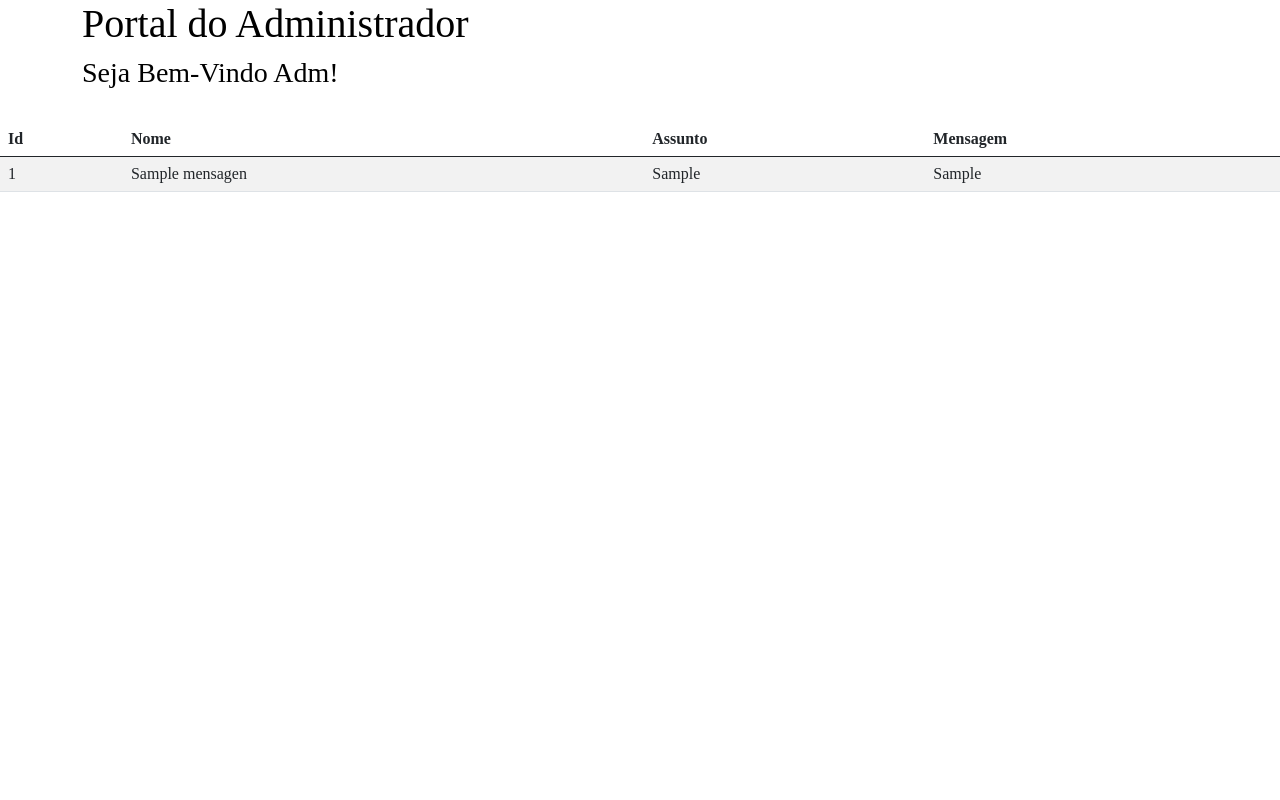
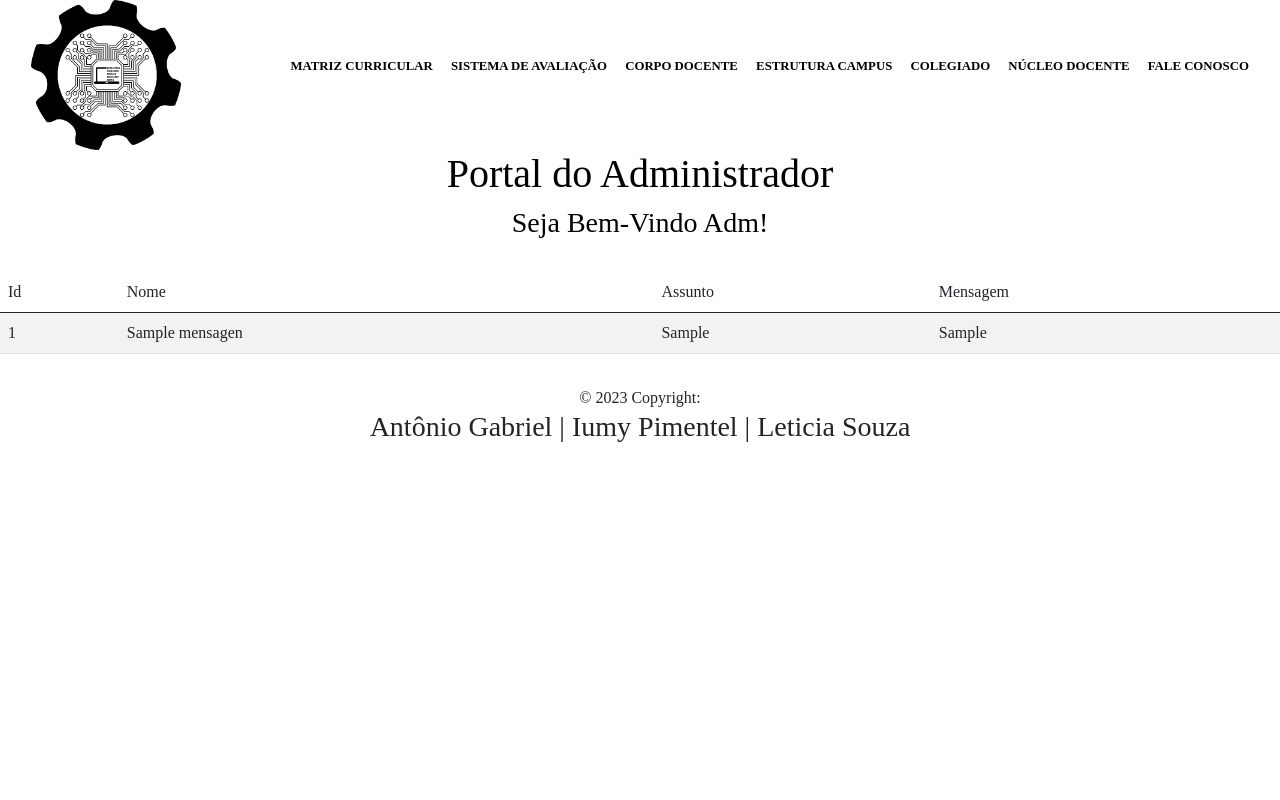
Before and after one commit to leh826/Site_UEPA, a PHP site: page /caixa_mensagens.php in a window 1280 px wide. Run offline with PHP 8.4, Linux system fonts and the light colour scheme; tables that the repository leaves empty or names only in its code hold one stand-in row (values such as "Sample post").

Commit message:
Update caixa_mensagens.php

```diff
--- a/PWAntonioGabriel_IumyPimentel_LeticiaSouza/caixa_mensagens.php
+++ b/PWAntonioGabriel_IumyPimentel_LeticiaSouza/caixa_mensagens.php
@@ -10,14 +10,40 @@ $result = mysqli_query ($conn, $sql);
 <!DOCTYPE>
 <html>
     <hear>
-        <meta charset="UTF-8">
-        <title>Caixa de Mensagens</title>
-        <meta name="viewport" content="width=device-width">
-        <link rel="stylesheet" href="css/bootstrap.css">
-        <script src="js/valida.js" type="text/javascript"></script>
+
+    <meta charset="UTF-8">
+    <meta http-equiv="X-UA-Compatible" content="IE=edge">
+    <meta name="viewport" content="width=device-width, initial-scale=1.0">
+    <title>Universidade do Estado do Pará - Caixa de Mensagens</title>
+    <link rel="icon" href="./img/Logo Curso Sem fundo.png">
+    <link rel="stylesheet" href="./css/reset.css">
+    <link rel="stylesheet" href="./css/header.css">
+    <link rel="stylesheet" href="./css/rodape.css">
+    <link rel="stylesheet" href="./css/bootstrap.css">
+    <script src="js/valida.js" type="text/javascript"></script>
     </hear>
 
-    <body>
+    <body class="text-center">
+
+       <header class="cabecalho">
+        <div>
+            <a href="./index.html"><img src="./img/Logo Curso Sem fundo.png" alt="Foto da Logo do Curso de Ciência de Dados"></a>
+        </div>
+
+        <div>
+            <nav class="navegacao">
+                <ul>
+                    <li><a href="matrizcurricular.html" >Matriz Curricular</a></li>
+                    <li><a href="sistavaliacao.html">Sistema de Avaliação</a></li>
+                    <li><a href="corpodocente.html">Corpo Docente</a></li>
+                    <li><a href="campus.html">Estrutura Campus</a></li>
+                    <li><a href="colegiado.html">Colegiado</a></li>
+                    <li><a href="nucleodocente.html">Núcleo Docente</a></li>
+                    <li><a href="fale_conosco.html">Fale Conosco</a></li>
+                </ul>
+            </nav>
+        </div>
+   </header>
 
         <div class="jumbotron">
             <div class="container">
@@ -52,6 +78,19 @@ $result = mysqli_query ($conn, $sql);
             </table>
         </div>
 
+        <footer class="footer">
+            <!-- Copyright -->
+            <div class="text-center p-3 text-dark">
+            © 2023 Copyright:
+            <h3 class="text-dark">Antônio Gabriel | Iumy Pimentel | Leticia Souza </h3>
+            </div>
+            <!-- Copyright -->
+        </footer>
+
+   <!--div class="rodape">
+        <h3>Desenvolvido por &copy; Antônio Gabriel | Iumy Pimentel | Leticia Souza </h3>
+   </div>-->
+
         <script src="../PW2_AntonioGabriel_IumyPimentel_LeticiaJuliana/js/valida.js"></script>
     </body>
 </html>
```
